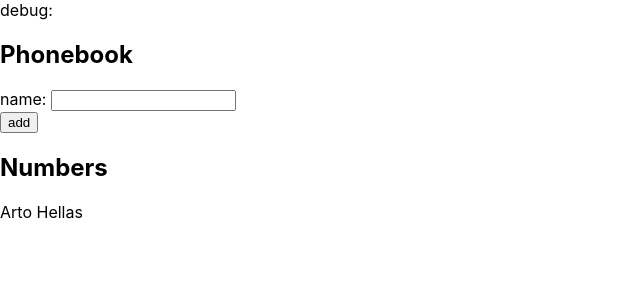
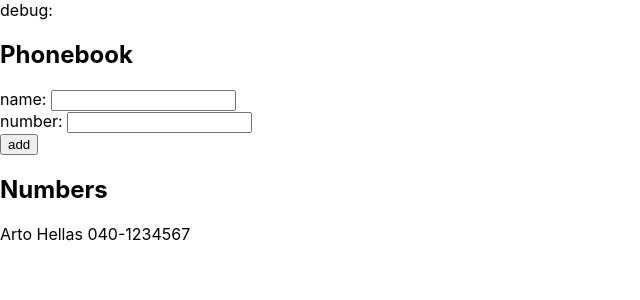
Before and after one commit to Iledius/FSO-ilari, a React (Create React App) app in the folder osa2/puhelinluettelo/: page / in a window 1280 px wide. Shown: the top 300 px of the page, without its empty margins (0-640 px from the left). Built offline with nearby package versions, Linux system fonts and the light colour scheme.

Commit message:
Tehtävä 2.8 tehty

```diff
--- a/osa2/puhelinluettelo/src/App.js
+++ b/osa2/puhelinluettelo/src/App.js
@@ -3,22 +3,25 @@
 const Person = (props) =>{
   return(
     <div>
-        {props.name}
+        {props.name} {props.number}
     </div>
   )
 }
 
 const App = () => {
   const [ persons, setPersons ] = useState([
-    { name: 'Arto Hellas' }
+    { name: 'Arto Hellas',
+      number: '040-1234567'}
   ])
   const [ newName, setNewName ] = useState('')
+  const [ newNumber, setNewNumber] = useState('')
 
   const addPerson = (event) =>{
     event.preventDefault()
 
     const personObject = {
-      name: newName
+      name: newName,
+      number: newNumber
     }
     const exists =
     persons.filter(person=>person.name===newName)
@@ -29,10 +32,15 @@
       alert(`${newName} is already added to phonebook`)
 
     setNewName('')
+    setNewNumber('')
   }
 
-  const handlePersonChange = (event) => {
+  const handleNameChange = (event) => {
     setNewName(event.target.value)
+  }
+
+  const handleNumberChange = (event) => {
+    setNewNumber(event.target.value)
   }
 
   return (
@@ -42,10 +50,17 @@
       <form onSubmit={addPerson}>
         <div>
           name: <input value={newName}
-          onChange={handlePersonChange}/>
+          onChange={handleNameChange}
+          />
+        </div>
+        <div>number: <input value={newNumber}
+         onChange={handleNumberChange}
+         />
         </div>
         <div>
-          <button type="submit">add</button>
+
+          <button type="submit">add
+          </button>
         </div>
       </form>
       <h2>Numbers</h2>
@@ -53,7 +68,8 @@
       {persons.map(person =>
           <Person
           key={person.name}
-          name={person.name} />
+          name={person.name}
+          number={person.number} />
         )}
      </div>
     </div>
```
